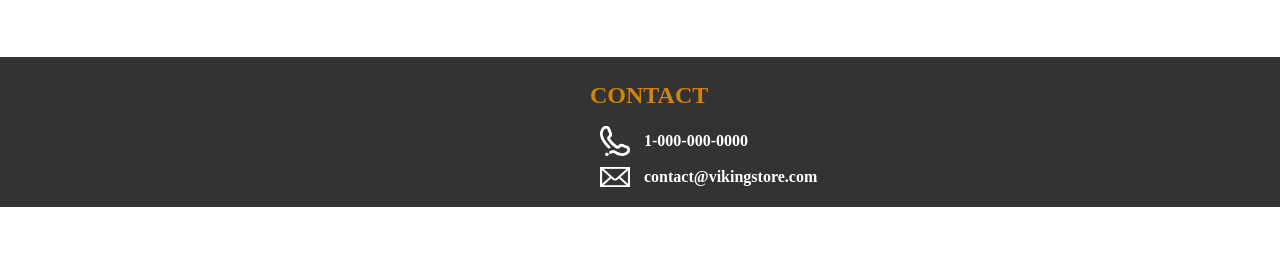
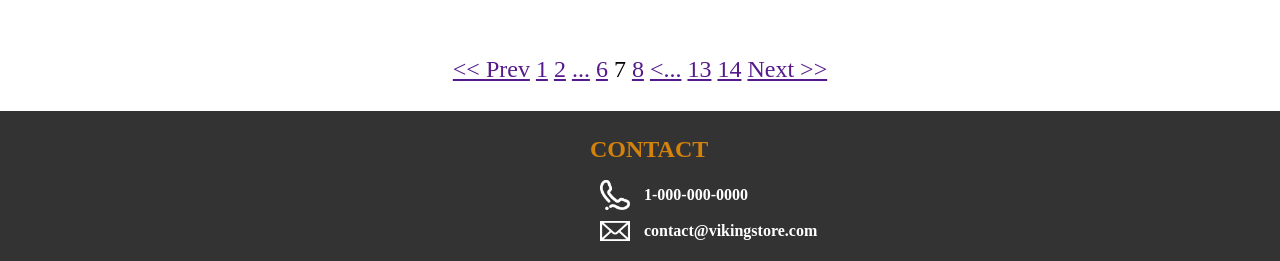
Before and after one commit to Styx-/viking-store, a plain HTML site: page index.html in a window 1280 px wide. Shown: the part 1370-1631 px from the top of the page. Before the commit the page ends 1577 px from the top, so only its background shows below. Drawn offline with Linux system fonts and the light colour scheme.

Commit message:
add pagination links

```diff
--- a/index.html
+++ b/index.html
@@ -88,6 +88,22 @@
 
     </div>
 
+    <div id="pagination">
+
+      <div><a href=""><< Prev</a></div>
+      <div><a href="">1</a></div>
+      <div><a href="">2</a></div>
+      <div><a href="">...</a></div>
+      <div><a href="">6</a></div>
+      <div>7</div>
+      <div><a href="">8</a></div>
+      <div><a href=""><...</a></div>
+      <div><a href="">13</a></div>
+      <div><a href="">14</a></div>
+      <div><a href="">Next >></a></div>
+
+    </div>
+
     <footer>
       <div id="footer-head-container">CONTACT</div>
 
--- a/main.css
+++ b/main.css
@@ -127,7 +127,16 @@
   width: 100%;
 }
 
+#pagination{
+  margin: 0px auto 30px auto;
+  width: 100%;
+  text-align: center;
+  font-size: 24px;
+}
 
+#pagination div{
+  display: inline-block;
+}
 
 
 
```
